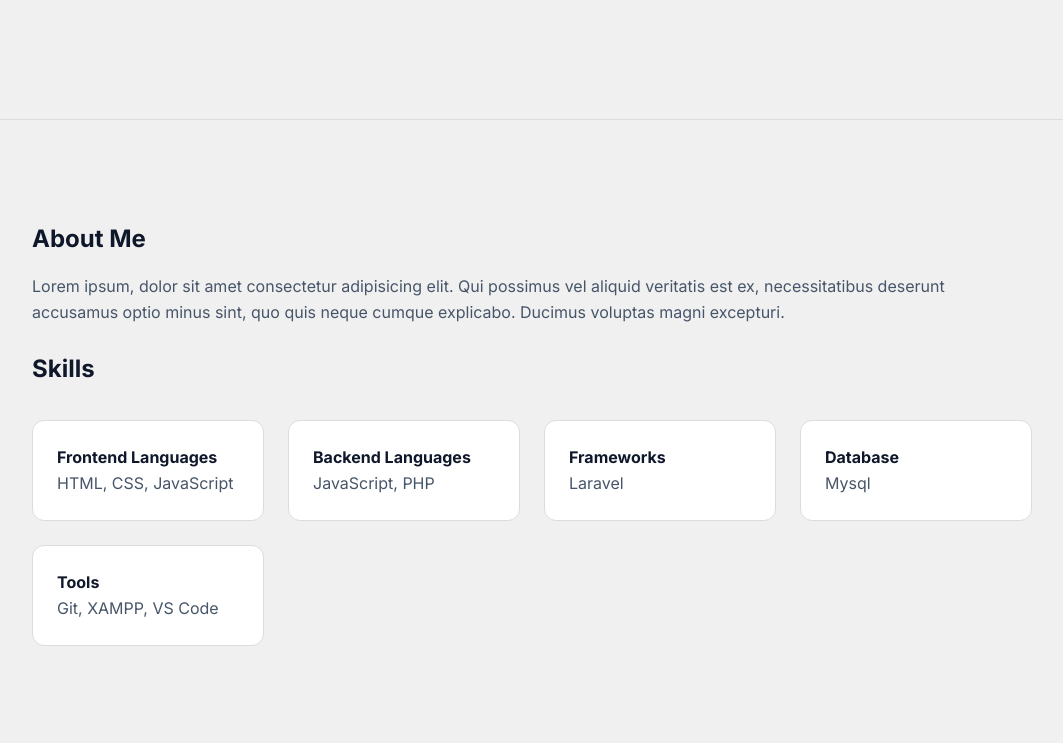
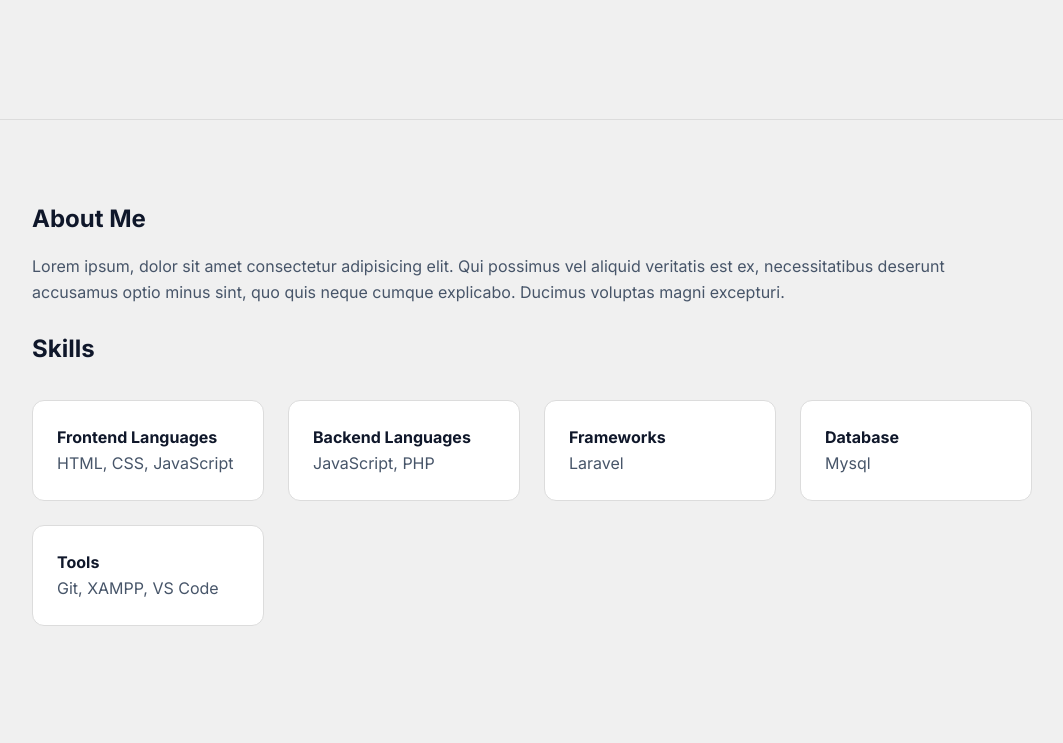
Before and after one commit to Kendry-spec/portfolio, a plain HTML site: page index.html in a window 1280 px wide. Shown: the part 680-1423 px from the top of the page, without its empty margins (108-1171 px from the left). Drawn offline with Linux system fonts and the light colour scheme.

Commit message:
fix: reduce section spacing

```diff
--- a/css/portfolio.css
+++ b/css/portfolio.css
@@ -71,7 +71,7 @@ nav a:hover {
 
 /* SECTIONS */
 section {
-    padding: 100px 0;
+    padding: 80px 0;
 }
 
 /* HERO */
```
